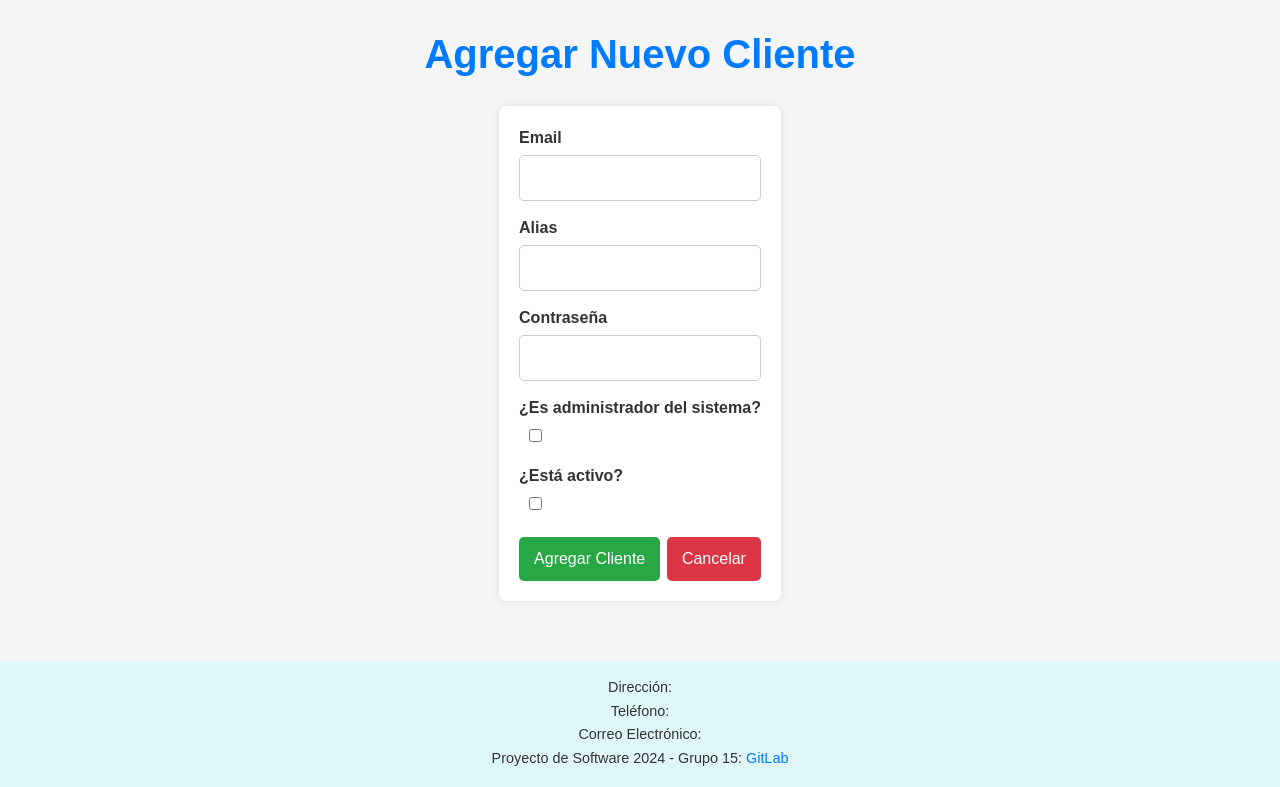
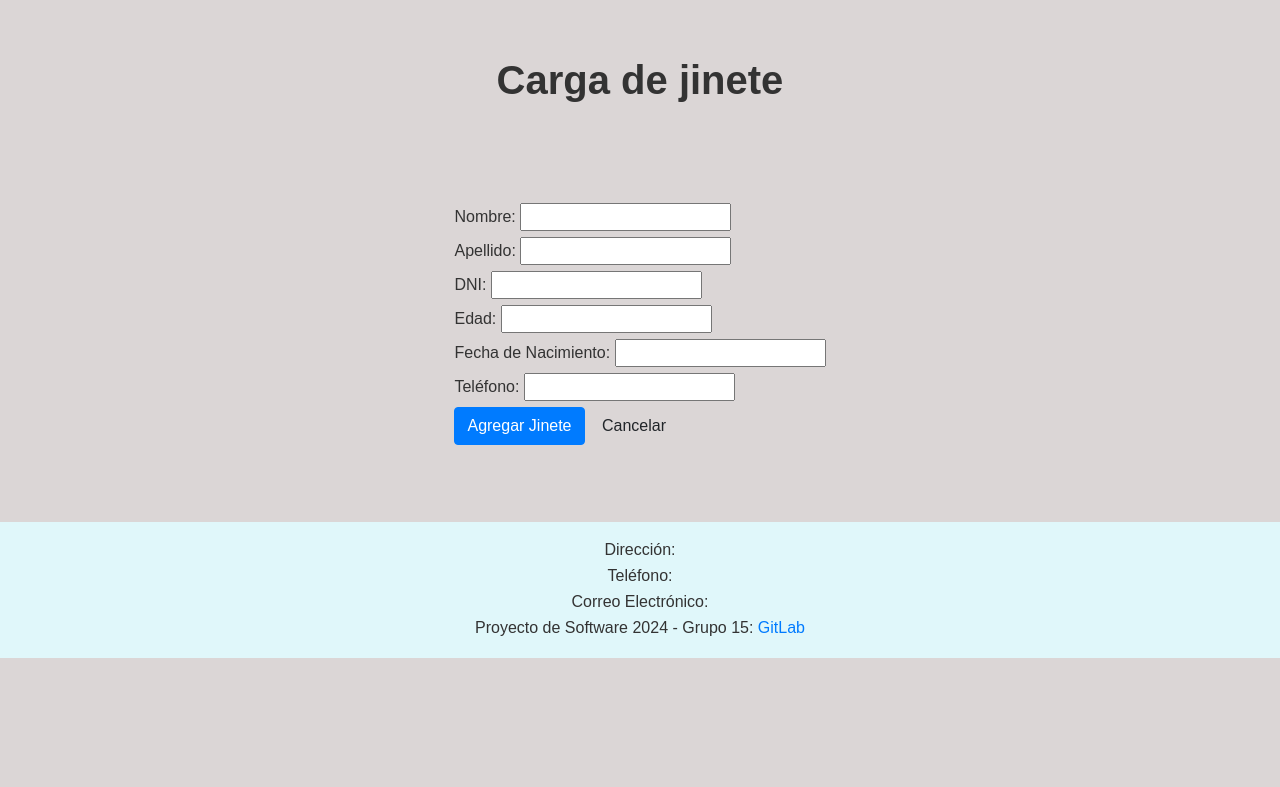
Before and after one commit to Teddyware01/CEDICA, a Flask app: page /jinetes/agregar_jinete in a window 1280 px wide. Shown: the part 70-857 px from the top of the page. After the commit the page ends 728 px from the top, so only its background shows below. Run offline with Flask 3, Linux system fonts and the light colour scheme; some libraries are stand-ins or nearby versions.

Commit message:
agregar jinete.

```diff
--- a/admin/src/web/controllers/jya.py
+++ b/admin/src/web/controllers/jya.py
@@ -3,7 +3,7 @@
 from src.core import auth
 from src.core import jya
 from src.core.database import db
-
+from src.core.jya.forms import AddJineteForm
 
 bp = Blueprint("jya", __name__, url_prefix="/jinetes")
 
@@ -17,20 +17,31 @@
 
     return render_template("jya/listado_jya.html", jinetes=jinetes)
 
+@bp.get("/agregar_jinete")
+def add_jinete_form():
+    return render_template("jya/agregar_jya.html")
+
+
 @bp.post("/agregar_jinete")
 def add_jinete():
+    #form = AddJineteForm(request.form)
     jya.create_jinete(
         nombre=request.form["nombre"],
         apellido=request.form["apellido"],
         dni=request.form["dni"],
+        edad=request.form["edad"],
+        fecha_nacimiento=request.form["fecha_nacimiento"],
+        telefono=request.form["telefono"],
+        #becado=form.condicion.data,
+        #observaciones=form.observaciones.data,
+        #certificado_discapacidad=form.certificado_discapacidad.data,
+        #beneficiario_pension=form.beneficiario_pension.data,
+        #tipo_pension=form.tipo_pension.data,
+        #profesionales=form.profesionales.data,
     )
-    flash("Jinete agregado exitosamente", "success")
-    return render_template("jya/listado_jya.html")
 
-@bp.get("/agregar_jinete")
-def agregar_jinete_form():
-    return render_template("add_client.html")
-
+    flash("Jinete registrado exitosamente", "success")
+    return redirect(url_for("jya.listar_jinetes"))
 
 @bp.get("/ver_jinete")
 def view_jinete():
--- /dev/null
+++ b/admin/src/web/templates/jya/agregar_jya.html
@@ -0,0 +1,60 @@
+{% extends "layout.html" %}
+
+{% block title %}Carga de nuevo jinete{% endblock %}
+
+{% block head %}
+    {{ super() }}
+    <link rel="stylesheet" href="{{ url_for('static', filename='Styles.css') }}">
+{% endblock %}
+
+{% block navbar %}
+    <nav>
+        <ul>
+            <li><a href="/">Inicio</a></li>
+        </ul>
+    </nav>
+{% endblock %}
+
+{% block content %}
+    <h1 class="text-center">Carga de jinete</h1>
+
+    <form action="{{ url_for('jya.add_jinete') }}" method="POST">
+
+        <div>
+            <label for="nombre">Nombre:</label>
+            <input type="text" id="nombre" name="nombre" required>
+        </div>
+
+        <div>
+            <label for="apellido">Apellido:</label>
+            <input type="text" id="apellido" name="apellido" required>
+        </div>
+
+        <div>
+            <label for="dni">DNI:</label>
+            <input type="text" id="dni" name="dni" required>
+        </div>
+
+        <div>
+            <label for="edad">Edad:</label>
+            <input type="number" id="edad" name="edad" required>
+        </div>
+
+        <div>
+            <label for="fecha_nacimiento">Fecha de Nacimiento:</label>
+            <input type="datetime" id="fecha_nacimiento" name="fecha_nacimiento" required>
+        </div>
+
+        <div>
+            <label for="telefono">Teléfono:</label>
+            <input type="text" id="telefono" name="telefono" required>
+        </div>
+
+        <div>
+            <button type="submit" class="btn btn-primary">Agregar Jinete</button>
+            <a href="{{ url_for('jya.listar_jinetes') }}" class="btn btn-cancel">Cancelar</a>
+        </div>
+
+
+    </form>
+{% endblock %}
--- a/admin/src/web/templates/jya/listado_jya.html
+++ b/admin/src/web/templates/jya/listado_jya.html
@@ -12,7 +12,7 @@
     <h1 class="text-center">Listado de jinetes</h1>
 
     <div class="actions">
-        <a href="{{ url_for('jya.agregar_jinete_form') }}" class="btn btn-add btn-primary">Agregar jinete</a>
+        <a href="{{ url_for('jya.add_jinete_form') }}" class="btn btn-add btn-primary">Agregar jinete</a>
     </div>
 
     <!-- Formulario de búsqueda y ordenamiento -->
--- a/admin/static/Styles.css
+++ b/admin/static/Styles.css
@@ -22,7 +22,7 @@
 }
 
 body {
-    font-family: 'Roboto', sans-serif;
+    font-family: 'Arial', sans-serif;
     background-color: #dbd6d6;
     font-size: 16px;
     color: var(--text-color-default);
```
Also changed, not shown: admin/src/core/jya/forms.py (+26 -9 lines), admin/src/core/jya/models.py (+18 -2 lines), admin/src/core/seeds.py (+17 -0 lines).
